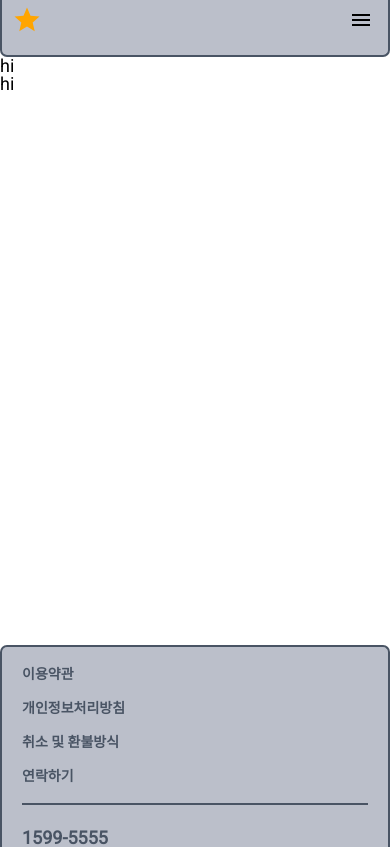
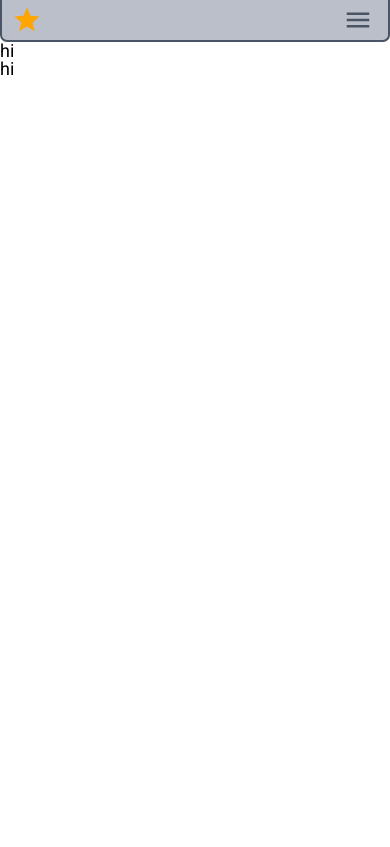
Before and after one commit to Develing1991/my-portfolio, a Next.js app: page / in a window 390 px wide. Shown: the top 847 px of the page. Built offline with nearby package versions, Linux system fonts and the light colour scheme.

Commit message:
헤더  반응형시 fixed 고려

```diff
--- a/pages/index.tsx
+++ b/pages/index.tsx
@@ -5,7 +5,7 @@ export default function Home() {
 			<H1Tag color="primary" fsize="large">
 				hi
 			</H1Tag>
-			<div style={{ fontSize: '18px', height: '570px' }}>hi</div>
+			<div style={{ fontSize: '18px', height: '970px' }}>hi</div>
 		</>
 	);
 }
--- a/src/components/layouts/headers/DefaultHeader.styles.ts
+++ b/src/components/layouts/headers/DefaultHeader.styles.ts
@@ -21,6 +21,9 @@ export const InnerHeader = styled.div`
 	@media screen and (max-width: 800px) {
 		flex-direction: column;
 		padding: 0 10px 0 10px;
+		/* position: fixed;
+		width: 100%;
+		z-index: 9; */
 	}
 `;
 
@@ -31,7 +34,6 @@ export const HeaderLeft = styled.div`
 		flex-direction: column;
 		align-items: stretch;
 		width: 100%;
-		margin-bottom: 15px;
 	}
 `;
 
@@ -84,7 +86,7 @@ export const MenuItem = styled.li`
 			margin-top: 5px;
 		}
 		&:last-child {
-			margin: 0px;
+			margin: 0 0 15px 0;
 		}
 	}
 `;
@@ -158,8 +160,11 @@ export const CustomButton = styled(Button)`
 export const ToggleButton = styled(MenuIcon)`
 	position: absolute;
 	display: none;
-	top: 8px;
+	top: 5px;
 	right: 15px;
+	width: 30px;
+	height: 30px;
+	color: ${globalColor.primary_dp4};
 	@media screen and (max-width: 800px) {
 		display: block;
 	}
```
